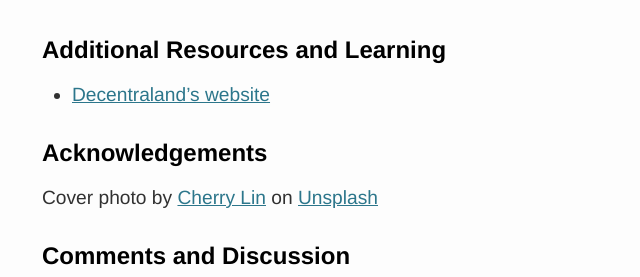
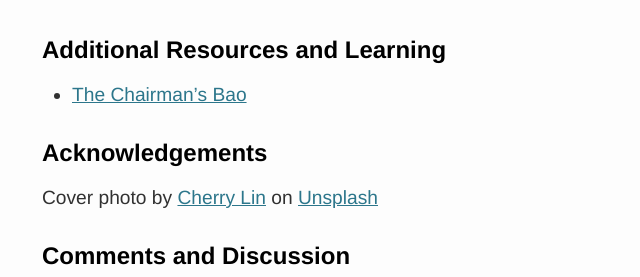
Before and after one commit to tobyornottobe/maraoz.github.io, a Jekyll site: the page built from _posts/2022-05-01-chinese-learning.md, in a window 1280 px wide. Shown: the part 1587-1864 px from the top of the page, without its empty margins (228-868 px from the left). Built offline with Jekyll 4.4.1, drawn with Linux system fonts in a browser that asks for light colours.

Commit message:
Update 2022-05-01-chinese-learning.md

```diff
--- a/_posts/2022-05-01-chinese-learning.md
+++ b/_posts/2022-05-01-chinese-learning.md
@@ -30,7 +30,7 @@
 </div>
 
 ### Additional Resources and Learning
-- [Decentraland's website](https://decentraland.org/)
+- [The Chairman's Bao](https://www.thechairmansbao.com/)
 
 ### Acknowledgements
 Cover photo by <a href="https://unsplash.com/@cherrybbybomb">Cherry Lin</a> on <a href="https://unsplash.com/">Unsplash</a>
```
